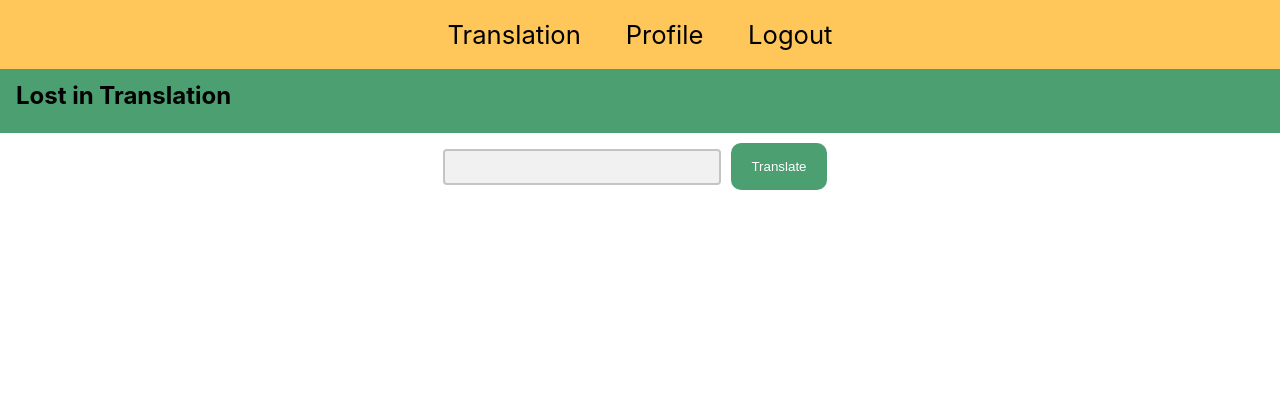
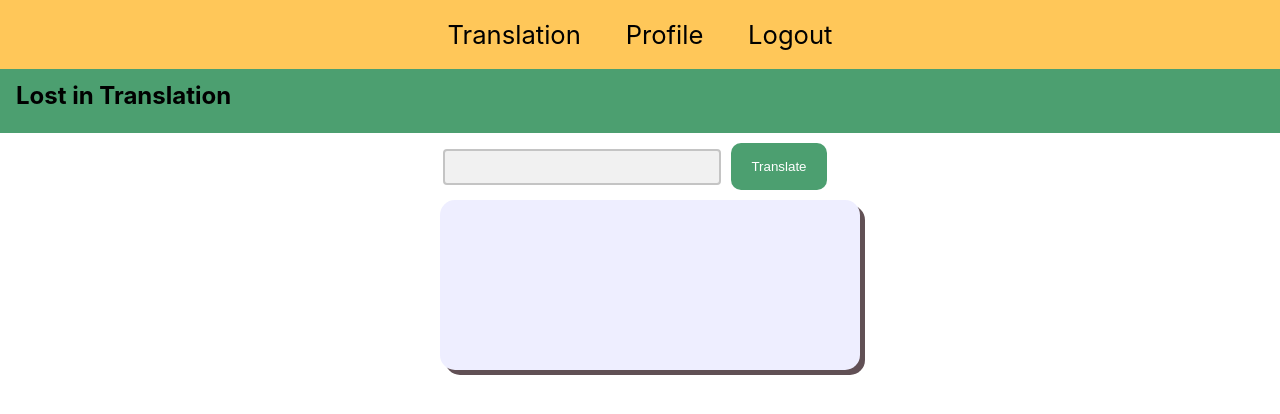
Before and after one commit to RustyOn/EA-Assignment2, a React (Create React App) app in the folder ea-assignment2/: page /translation in a window 1280 px wide. Shown: the top 414 px of the page. Built offline with nearby package versions, Linux system fonts and the light colour scheme.

Commit message:
Changed box rendering
Feat: changed how translationbox is rendered

```diff
--- a/ea-assignment2/src/Nav.jsx
+++ b/ea-assignment2/src/Nav.jsx
@@ -1,9 +1,7 @@
-import { cleanup } from "@testing-library/react";
 import {
     NavLink,
     useLocation,
   } from "react-router-dom";
-import { RenderDiv } from "./TranslationHandler";
 
 function Nav() {
     const currPath = useLocation();
@@ -17,21 +15,17 @@ function Nav() {
       }
     }
 
-    function CleanUpCreatedElements(){
-      cleanup()
-    }
-
     return (
       <nav>
         <div className="nav-bar">
           <ul className="nav-list">
-          <li onClick={RenderDiv}>
+          <li>
             <NavLink to="/translation">Translation</NavLink>
           </li>
-          <li onClick={ CleanUpCreatedElements }>
+          <li>
             <NavLink to="/profile">Profile</NavLink>
           </li>
-          <li onClick={ CleanUpCreatedElements }>
+          <li>
             <NavLink to="/" onClick={Logout}>Logout</NavLink>
           </li>
           </ul>
--- a/ea-assignment2/src/TranslationHandler.jsx
+++ b/ea-assignment2/src/TranslationHandler.jsx
@@ -1,4 +1,4 @@
-import { cleanup, render } from "@testing-library/react"
+import { render } from "@testing-library/react"
 import React, { useState, createElement } from "react"
 import CompDiv from "./CompDiv"
 const images = require.context('./images', true, /\.(png)$/)
@@ -10,7 +10,7 @@ let componentArray = []
 // Limit characters
 // comment code
 // translation input to api
-//
+// readme
 
 // Creates the image element for the translated symbols and adds it to an array for rendering
 function CreateImgElement(symbol, index){
@@ -22,7 +22,8 @@ function CreateImgElement(symbol, index){
             alt: noPic,
             height: 50,
             width: 50,
-            id: index
+            id: index,
+            key: index
         },
         null
     )
@@ -60,7 +61,6 @@ function TranslationHandler(){
     }
 
     function checkAndRenderSymbols (){
-        CleanUpComponents()
         Check()
         Render()
     }
@@ -95,12 +95,6 @@ function TranslationHandler(){
             const symbol = symbolsToPrint[index];
             CreateImgElement(symbol, index)
         }
-        render(CompDiv(componentArray))
-    }
-
-    // Cleans upp all rendered elements
-    function CleanUpComponents(){
-        cleanup()
     }
 
     return(
@@ -111,6 +105,9 @@ function TranslationHandler(){
                     <button type="submit" className="translate-button">Translate</button>
                 </form>
             </div>
+            <div className="translation-box">
+                { componentArray }
+            </div>
         </>
     )
 }
--- a/ea-assignment2/src/index.css
+++ b/ea-assignment2/src/index.css
@@ -65,14 +65,15 @@ input{
 
 .translation-box{
   background-color: #EEEEFF;
-  width: 400;
-  height: 150;
-  border-radius: 15;
-  border: 'solid';
-  position: 'relative';
-  left: '50%';
-  margin-left: -200;
-  padding: 10;
+  width: 400px;
+  height: 150px;
+  border-radius: 15px;
+  border: none;
+  position: relative;
+  left: 50%;
+  margin-left: -200px;
+  padding: 10px;
+  box-shadow: 5px 5px #615055;
 }
 
 #login-banner{
```
